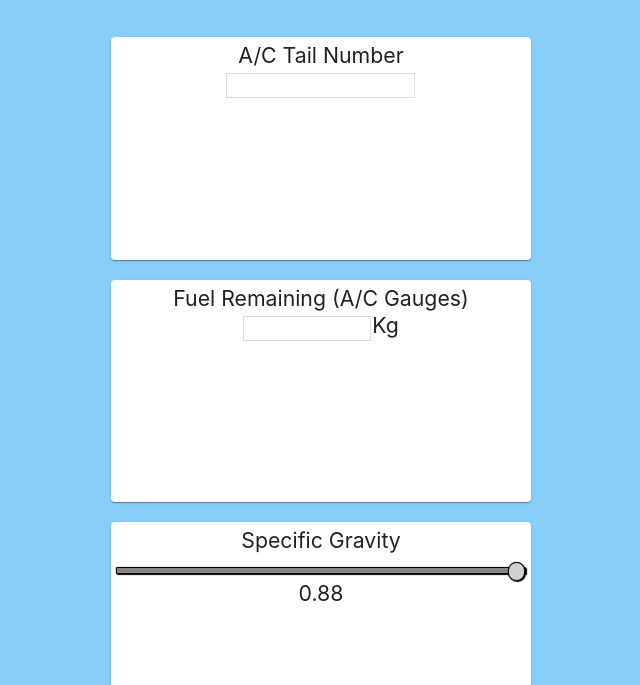
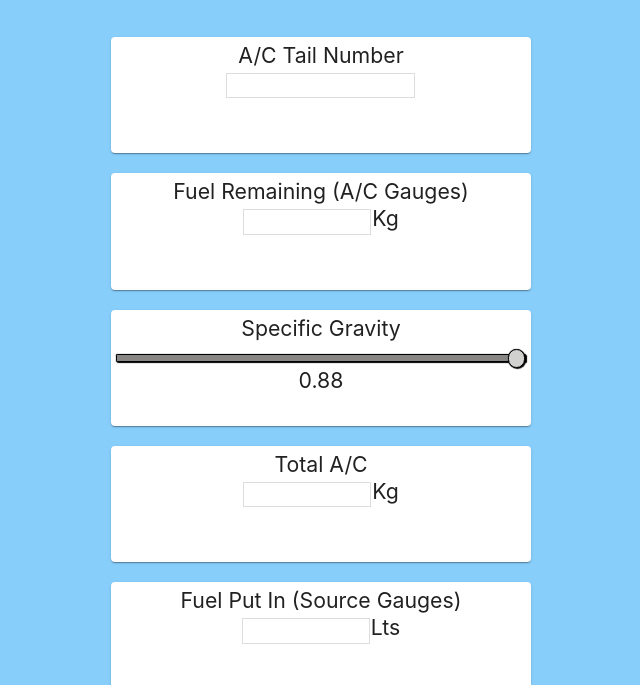
Before and after one commit to kasworld-aero/fuel-clc, a React app: page / in a window 1280 px wide. Shown: the part 115-800 px from the top of the page, without its empty margins (319-959 px from the left). Built offline with nearby package versions, Linux system fonts and the light colour scheme.

Commit message:
Ammend input-box height

```diff
--- a/src/containers/App.css
+++ b/src/containers/App.css
@@ -41,7 +41,7 @@ footer {
   right: 15px;
   padding: 5px;
   margin: 20px auto;
-  height: 10em;
+  height: 5em;
   width: 90%;
 }
 
```
